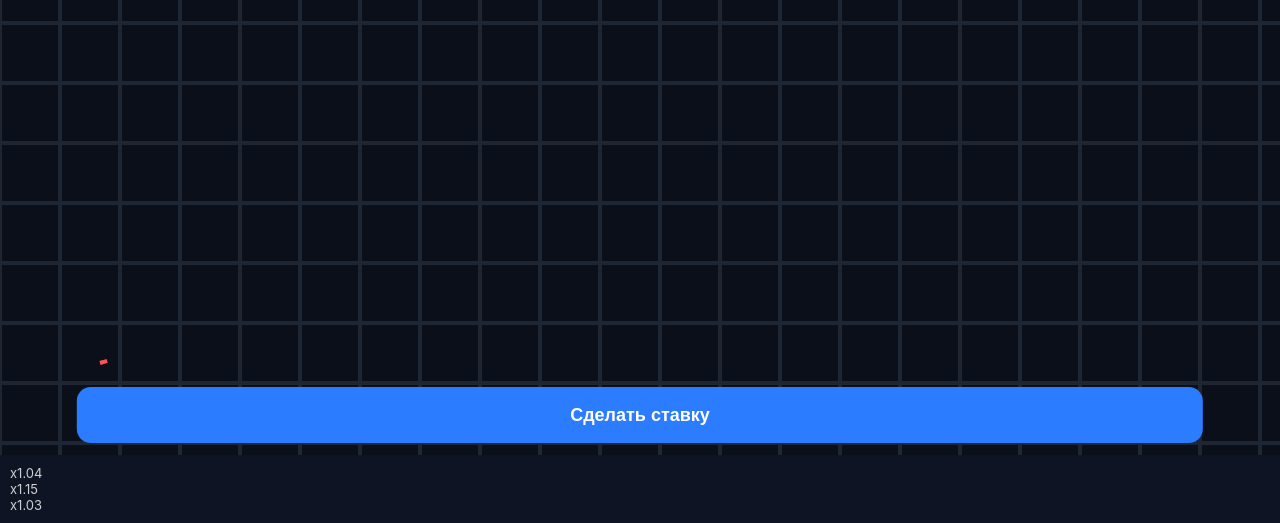
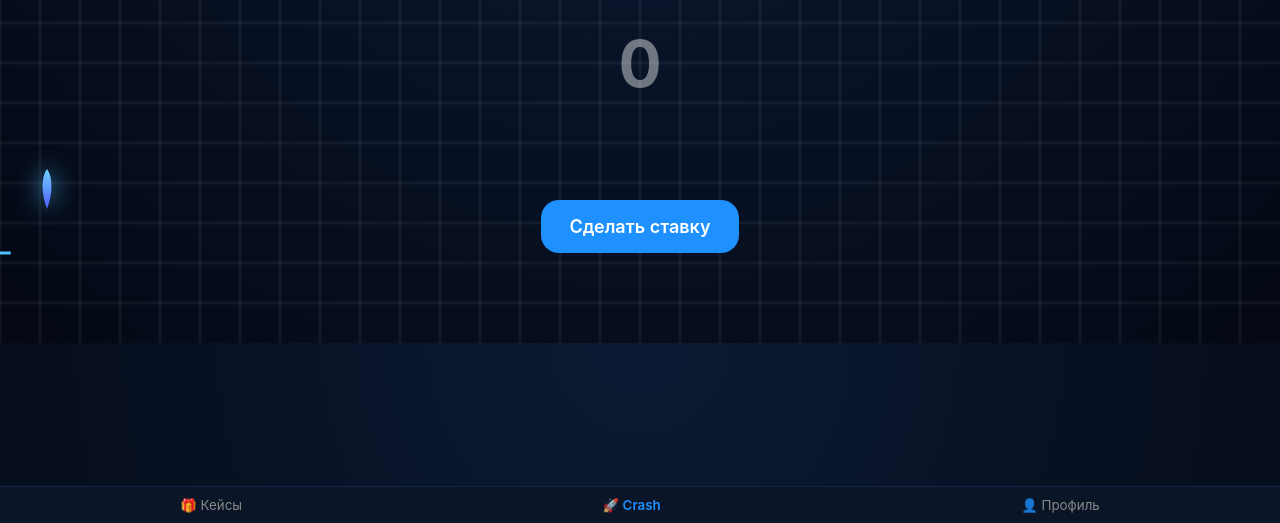
Before and after one commit to mjfgfpmtrz-dev/AlukaCasinos, a plain HTML site: page crash.html in a window 1280 px wide. Shown: the part 277-800 px from the top of the page. Drawn offline with Linux system fonts and the light colour scheme.

Commit message:
Add files via upload

```diff
--- a/crash.html
+++ b/crash.html
@@ -1,133 +1,315 @@
 <!DOCTYPE html>
 <html lang="ru">
 <head>
-<meta charset="UTF-8">
-<meta name="viewport" content="width=device-width, initial-scale=1.0">
-<title>Crash</title>
+<meta charset="UTF-8" />
+<meta name="viewport" content="width=device-width, initial-scale=1.0"/>
+<title>AlukaCase — Crash</title>
+
 <style>
-html,body{margin:0;background:#0b0f1a;color:#fff;font-family:Inter,Arial}
-#app{position:relative;width:100vw;height:100vh}
-canvas{position:absolute;inset:0}
-#mult{position:absolute;top:90px;width:100%;text-align:center;font-size:48px;font-weight:700}
-#btn{position:absolute;bottom:80px;left:50%;transform:translateX(-50%);
-width:88%;height:56px;border:none;border-radius:14px;background:#2b7cff;
-color:#fff;font-size:18px;font-weight:600}
-#balance{position:absolute;top:20px;left:20px;font-size:14px;opacity:.8}
-#history{position:absolute;bottom:0;width:100%;background:#0f1424;padding:10px}
-.hist{font-size:13px;opacity:.8}
+*{margin:0;padding:0;box-sizing:border-box;font-family:-apple-system,BlinkMacSystemFont,Segoe UI,Roboto}
+body{
+  background:radial-gradient(circle at top,#0b1a33,#040814);
+  color:#fff;
+  overflow:hidden;
+}
+
+/* TOP */
+.top{
+  padding:12px;
+  display:flex;
+  justify-content:space-between;
+  align-items:center;
+}
+.balance{
+  background:#0f1b33;
+  padding:8px 12px;
+  border-radius:14px;
+  font-weight:600;
+}
+.history{
+  display:flex;
+  gap:6px;
+}
+.history div{
+  padding:4px 8px;
+  border-radius:10px;
+  font-size:13px;
+  background:#1b2444;
+}
+.history .low{color:#ff5b5b}
+.history .mid{color:#ffd24f}
+.history .high{color:#4cff9a}
+
+/* CRASH AREA */
+.crash-area{
+  position:relative;
+  width:100%;
+  height:70vh;
+}
+
+/* CANVAS */
+canvas{
+  position:absolute;
+  inset:0;
+}
+
+/* COUNTDOWN */
+.countdown{
+  position:absolute;
+  inset:0;
+  display:flex;
+  align-items:center;
+  justify-content:center;
+  font-size:64px;
+  font-weight:700;
+  opacity:0;
+  transition:opacity .3s;
+}
+
+/* MULTIPLIER */
+.multiplier{
+  position:absolute;
+  top:28%;
+  left:50%;
+  transform:translateX(-50%);
+  font-size:36px;
+  font-weight:700;
+  text-shadow:0 0 15px rgba(0,170,255,.8);
+  display:none;
+}
+.multiplier.crash{
+  color:#ff3b3b;
+}
+
+/* ROCKET */
+.rocket{
+  position:absolute;
+  width:48px;
+  height:48px;
+  filter:drop-shadow(0 0 12px #4fc3ff);
+}
+.rocket svg{width:100%;height:100%}
+
+/* CONTROLS */
+.controls{
+  position:absolute;
+  bottom:90px;
+  width:100%;
+  display:flex;
+  justify-content:center;
+}
+.controls button{
+  background:#1e90ff;
+  border:none;
+  color:white;
+  padding:16px 28px;
+  border-radius:18px;
+  font-size:18px;
+  font-weight:600;
+}
+
+/* BOTTOM NAV */
+.nav{
+  position:fixed;
+  bottom:0;
+  left:0;
+  right:0;
+  background:#0b1528;
+  display:flex;
+  justify-content:space-around;
+  padding:10px 0;
+  border-top:1px solid #142347;
+}
+.nav button{
+  background:none;
+  border:none;
+  color:#888;
+}
+.nav button.active{
+  color:#1e90ff;
+  font-weight:600;
+}
 </style>
 </head>
+
 <body>
 
-<div id="app">
-<canvas id="cv"></canvas>
-<div id="balance">Баланс: <span id="bal">10.00</span> TON</div>
-<div id="mult">x1.00</div>
-<button id="btn">Сделать ставку</button>
-<div id="history"></div>
+<div class="top">
+  <div class="balance">TON 100.00</div>
+  <div class="history" id="history"></div>
+</div>
+
+<div class="crash-area">
+  <canvas id="chart"></canvas>
+
+  <div class="countdown" id="countdown">5</div>
+  <div class="multiplier" id="multiplier">x1.00</div>
+
+  <div class="rocket" id="rocket">
+    <svg viewBox="0 0 24 24" fill="none">
+      <path d="M12 2C9 6 9 14 12 22C15 14 15 6 12 2Z" fill="url(#g)"/>
+      <defs>
+        <linearGradient id="g" x1="0" y1="0" x2="0" y2="1">
+          <stop offset="0%" stop-color="#6fd3ff"/>
+          <stop offset="100%" stop-color="#4f5dff"/>
+        </linearGradient>
+      </defs>
+    </svg>
+  </div>
+
+  <div class="controls">
+    <button id="betBtn">Сделать ставку</button>
+  </div>
+</div>
+
+<div class="nav">
+  <button>🎁 Кейсы</button>
+  <button class="active">🚀 Crash</button>
+  <button>👤 Профиль</button>
 </div>
 
 <script>
-/* ===== CANVAS ===== */
-const cv = document.getElementById('cv');
-const ctx = cv.getContext('2d');
-cv.width = innerWidth;
-cv.height = innerHeight;
-
 /* ===== STATE ===== */
 let state = 'WAIT';
-let startTime = 0;
-let elapsed = 0;
-let mult = 1;
-let crashX = 1;
-let balance = 10;
-let bet = null;
+let countdown = 5;
+let multiplier = 1;
+let crashPoint = 1;
 let history = [];
 
-/* ===== LOGIC ===== */
+/* ===== ELEMENTS ===== */
+const canvas = document.getElementById('chart');
+const ctx = canvas.getContext('2d');
+const cdEl = document.getElementById('countdown');
+const multEl = document.getElementById('multiplier');
+const rocket = document.getElementById('rocket');
+const histEl = document.getElementById('history');
+
+function resize(){
+  canvas.width = window.innerWidth;
+  canvas.height = canvas.parentElement.offsetHeight;
+}
+resize(); window.onresize = resize;
+
+/* ===== CRASH RNG (хозяин всегда в плюсе) ===== */
 function genCrash(){
-  const r=Math.random();
-  if(r<0.4) return 1+Math.random()*0.2;
-  if(r<0.8) return 1.3+Math.random()*2;
-  return 3+Math.random()*6;
+  const r = Math.random();
+  if(r < 0.45) return 1 + Math.random()*0.15;     // 1.00–1.15 часто
+  if(r < 0.75) return 1.15 + Math.random()*0.8;   // 1.2–2.0
+  if(r < 0.93) return 2 + Math.random()*2;        // 2–4
+  return 4 + Math.random()*5;                     // редко
+}
+
+/* ===== HISTORY ===== */
+function addHistory(x){
+  history.unshift(x.toFixed(2));
+  if(history.length>7) history.pop();
+  histEl.innerHTML='';
+  history.forEach(v=>{
+    const d=document.createElement('div');
+    d.textContent='x'+v;
+    if(v<1.2)d.className='low';
+    else if(v<2)d.className='mid';
+    else d.className='high';
+    histEl.appendChild(d);
+  });
+}
+
+/* ===== DRAW ===== */
+let points=[];
+function draw(){
+  ctx.clearRect(0,0,canvas.width,canvas.height);
+
+  // grid
+  ctx.strokeStyle='rgba(255,255,255,0.05)';
+  for(let x=0;x<canvas.width;x+=40){
+    ctx.beginPath();ctx.moveTo(x,0);ctx.lineTo(x,canvas.height);ctx.stroke();
+  }
+  for(let y=0;y<canvas.height;y+=40){
+    ctx.beginPath();ctx.moveTo(0,y);ctx.lineTo(canvas.width,y);ctx.stroke();
+  }
+
+  // curve
+  if(points.length){
+    ctx.strokeStyle='#4fc3ff';
+    ctx.lineWidth=3;
+    ctx.beginPath();
+    points.forEach((p,i)=>{
+      const x=i*(canvas.width/120);
+      const y=canvas.height - p;
+      i?ctx.lineTo(x,y):ctx.moveTo(x,y);
+    });
+    ctx.stroke();
+  }
+}
+
+/* ===== ROUND FLOW ===== */
+function startCountdown(){
+  state='WAIT';
+  multEl.style.display='none';
+  cdEl.style.opacity=1;
+  cdEl.textContent=countdown;
+  const t=setInterval(()=>{
+    countdown--;
+    cdEl.textContent=countdown;
+    if(countdown<=0){
+      clearInterval(t);
+      cdEl.style.opacity=0;
+      startRound();
+    }
+  },1000);
 }
 
 function startRound(){
-  crashX = genCrash();
-  startTime = performance.now();
-  state='FLY';
-  bet=null;
+  state='RUN';
+  multiplier=1;
+  crashPoint=genCrash();
+  points=[];
+  multEl.textContent='x1.00';
+  multEl.classList.remove('crash');
+  multEl.style.display='block';
+
+  let frame=0;
+  function loop(){
+    if(state!=='RUN')return;
+
+    // growth curve
+    if(multiplier<1.4) multiplier+=0.003;
+    else multiplier+=multiplier*0.006;
+
+    multiplier=parseFloat(multiplier.toFixed(2));
+    multEl.textContent='x'+multiplier.toFixed(2);
+
+    const height = multiplier*90;
+    points.push(height);
+
+    rocket.style.left = (20+frame*3)+'px';
+    rocket.style.bottom = (40+height)+'px';
+
+    draw();
+
+    if(multiplier>=crashPoint){
+      crash();
+      return;
+    }
+    frame++;
+    requestAnimationFrame(loop);
+  }
+  loop();
 }
 
-function endRound(){
-  history.unshift(crashX.toFixed(2));
-  history = history.slice(0,6);
-  setTimeout(startRound,2000);
+function crash(){
+  state='CRASH';
+  multEl.classList.add('crash');
+  addHistory(multiplier);
+  setTimeout(()=>{
+    countdown=5;
+    startCountdown();
+  },1500);
 }
 
-function update(){
-  if(state!=='FLY') return;
+/* START */
+startCountdown();
+</script>
 
-  elapsed = (performance.now()-startTime)/1000;
-  mult = Math.exp(elapsed*0.6);
-
-  if(mult>=crashX){
-    state='CRASH';
-    mult=crashX;
-    if(bet) bet=null;
-    endRound();
-  }
-}
-
-/* ===== DRAW ===== */
-function draw(){
-  ctx.clearRect(0,0,cv.width,cv.height);
-
-  // GRID
-  ctx.strokeStyle='#1e2533';
-  for(let x=0;x<cv.width;x+=60){
-    ctx.beginPath();ctx.moveTo(x,0);ctx.lineTo(x,cv.height);ctx.stroke();
-  }
-  for(let y=0;y<cv.height;y+=60){
-    ctx.beginPath();ctx.moveTo(0,y);ctx.lineTo(cv.width,y);ctx.stroke();
-  }
-
-  // CURVE
-  ctx.beginPath();
-  for(let t=0;t<elapsed;t+=0.02){
-    const x=100+t*120;
-    const y=cv.height-100-Math.exp(t*0.6)*60;
-    t===0?ctx.moveTo(x,y):ctx.lineTo(x,y);
-  }
-
-  ctx.strokeStyle=state==='CRASH'?'#ff5252':'#4caf50';
-  ctx.lineWidth=4;
-  ctx.stroke();
-
-  document.getElementById('mult').innerText=`x${mult.toFixed(2)}`;
-  document.getElementById('bal').innerText=balance.toFixed(2);
-
-  document.getElementById('history').innerHTML=
-    history.map(x=>`<div class="hist">x${x}</div>`).join('');
-
-  requestAnimationFrame(draw);
-}
-
-/* ===== BET ===== */
-document.getElementById('btn').onclick=()=>{
-  if(state==='WAIT'||state==='CRASH') return;
-  if(!bet){
-    bet={amount:1};
-    balance-=1;
-  }else{
-    balance+=bet.amount*mult;
-    bet=null;
-  }
-};
-
-startRound();
-setInterval(update,16);
-draw();
-</script>
 </body>
 </html>
```
